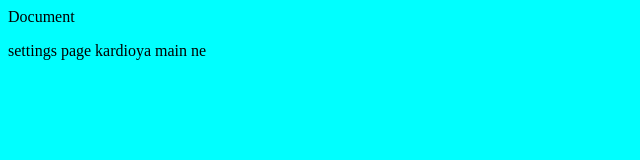
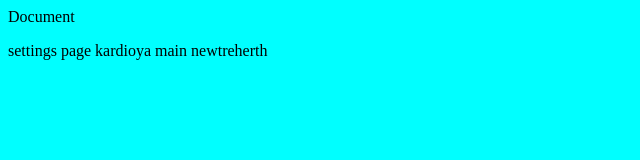
Before and after one commit to Darshan1104/gittuto, a plain HTML site: page index.html in a window 1280 px wide. Shown: the full height of the page, 0-640 px from the left. Drawn offline with Linux system fonts and the light colour scheme.

Commit message:
wergwerg

```diff
--- a/index.html
+++ b/index.html
@@ -7,6 +7,6 @@
     <title>Document</title>
 </head>
 <body>
-    <p>settings page kardioya main ne</p>
+    <p>settings page kardioya main newtreherth</p>
 </body>
 </html>
```
